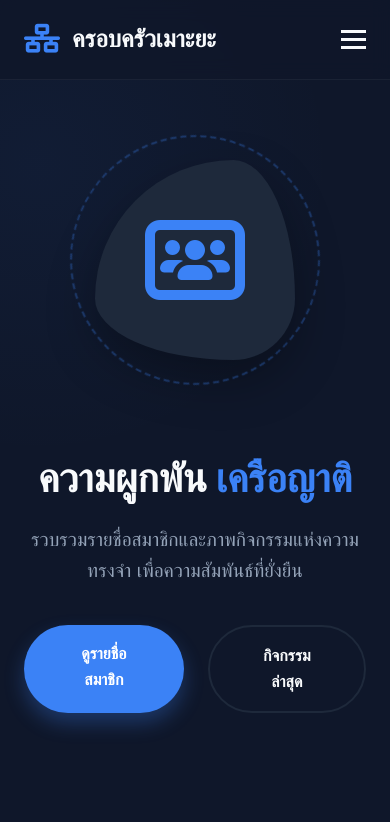
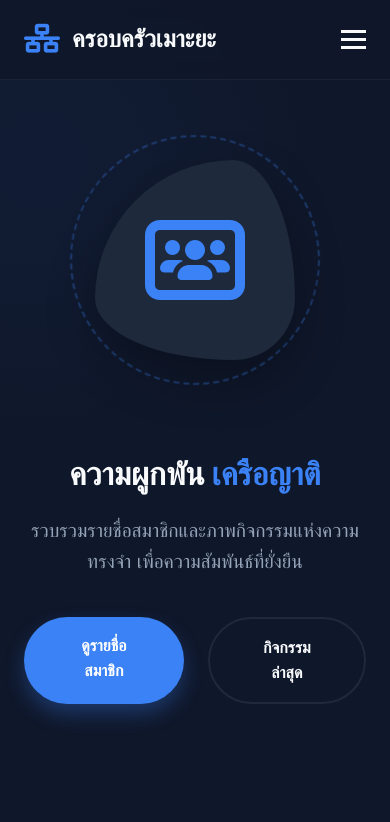
Before and after one commit to adisakwong/relative-network, a website: page index.html in a window 390 px wide. Shown: the top 822 px of the page. Drawn offline with Linux system fonts and the light colour scheme; no server answers; a web font is replaced by a local one.

Commit message:
Add files via upload

```diff
--- a/style.css
+++ b/style.css
@@ -134,7 +134,7 @@ body {
 }
 
 .hero-text h1 {
-    font-size: 4rem;
+    font-size: 3rem;
     line-height: 1.1;
     margin-bottom: 1.5rem;
     font-weight: 800;
@@ -477,7 +477,7 @@ body {
         text-align: center;
     }
 
-    .hero-text h1 { font-size: 3rem; }
+    .hero-text h1 { font-size: 2.5rem; }
     .hero-text p { margin-left: auto; margin-right: auto; }
     .hero-btns { justify-content: center; }
 
@@ -515,7 +515,7 @@ body {
     .menu-toggle.active .bar:nth-child(3) { transform: translateY(-8px) rotate(-45deg); }
 
     .section-header h2 { font-size: 2rem; }
-    .hero-text h1 { font-size: 2.5rem; }
+    .hero-text h1 { font-size: 2rem; }
 }
 
 /* --- MODALS --- */
```
